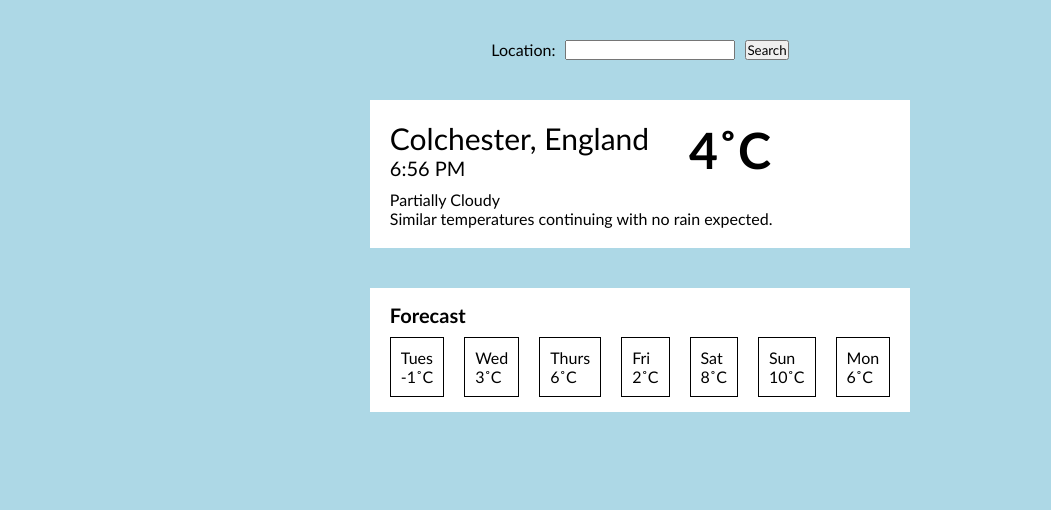
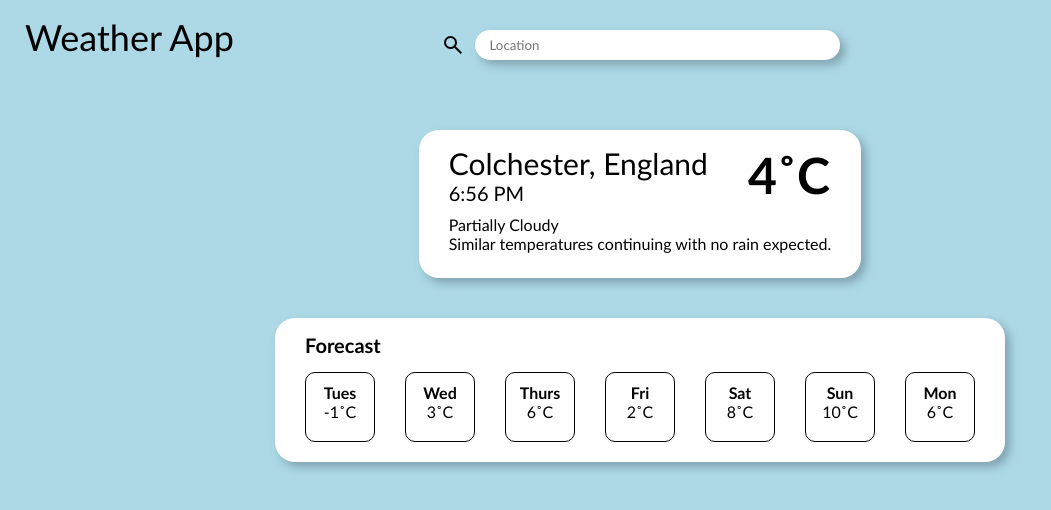
Before and after one commit to CharliePieczonka/weather-app, a website built with webpack: page src/template.html in a window 1280 px wide. Shown: the whole page, without its empty margins (0-1051 px from the left). Built offline with nearby package versions, Linux system fonts and the light colour scheme; no server answers.

Commit message:
Refine styling and page layout

```diff
--- a/src/styles.css
+++ b/src/styles.css
@@ -10,8 +10,17 @@ body {
     background-color: #ADD8E6;
 }
 
+header {
+    position: absolute;
+    padding: 15px 25px;
+}
+
+.title {
+    font-size: 36px;
+}
+
 .main {
-    padding: 40px;
+    padding: 30px;
     display: flex;
     flex-direction: column;
     align-items: center;
@@ -27,11 +36,28 @@ body {
     display: flex;
     justify-content: center;
     gap: 10px;
+    margin-bottom: 30px;
+}
+
+#search {
+    width: 50%;
+    height: 30px;
+    border: none;
+    border-radius: 15px;
+    padding-left: 15px;
+    box-shadow: 5px 5px 10px #80a4b0;
+}
+
+#search:focus {
+    outline-width: 0;
 }
 
 .current {
     background-color: white;
-    padding: 20px;
+    padding: 15px 30px 25px 30px;
+    border-radius: 20px;
+    align-self: center;
+    box-shadow: 5px 5px 10px #80a4b0;
 }
 
 .weather-div {
@@ -63,21 +89,33 @@ body {
 
 .forecast {
     background-color: white;
-    padding: 15px 20px;
+    padding: 15px 30px 20px 30px;
+    border-radius: 20px;
+    box-shadow: 5px 5px 10px #80a4b0;
 }
 
 .forecast-title {
     font-size: 20px;
     font-weight: bold;
-    margin-bottom: 10px;
+    margin-bottom: 15px;
 }
 
 .dates {
     display: flex;
-    gap: 20px;
+    gap: 30px;
 }
 
 .day-div {
     border: 1px solid black;
+    border-radius: 10px;
     padding: 10px;
+    width: 70px;
+    height: 70px;
+    display: flex;
+    flex-direction: column;
+    align-items: center;
 }
+
+.day {
+    font-weight: bold;
+}
--- a/src/template.html
+++ b/src/template.html
@@ -6,12 +6,14 @@
     <title>Weather App</title>
 </head>
 <body>
+    <header>
+        <p class="title">Weather App</p>
+    </header>
     <div class="main">
         <div class="content">
             <div class="search-div">
-                <label for="search">Location: </label>
-                <input type="text" id="search" name="search">
-                <button>Search</button>
+                <img src="images/search.svg" alt="search">
+                <input type="text" id="search" name="search" placeholder="Location">
             </div>
             <div class="current">
                 <div class="weather-div">
```
Also changed, not shown: src/images/search.svg (added).
